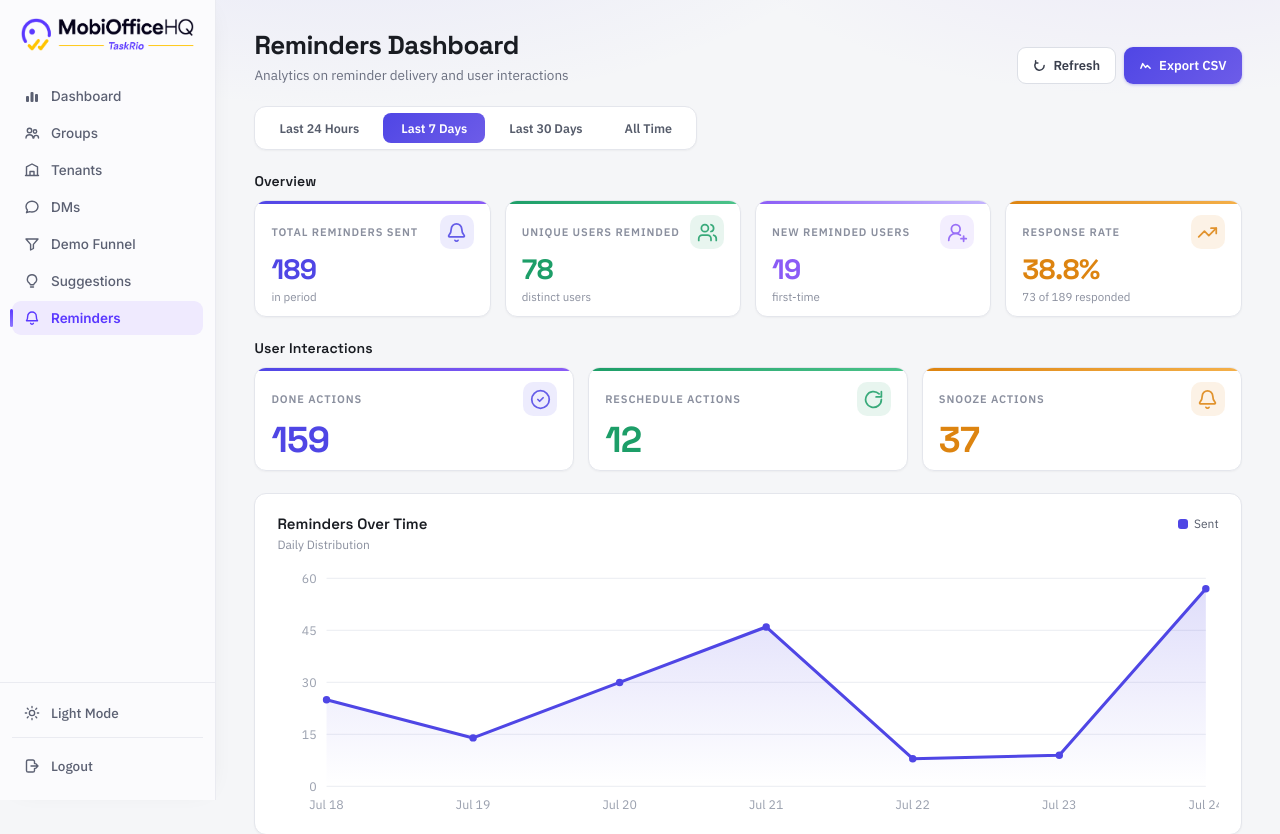
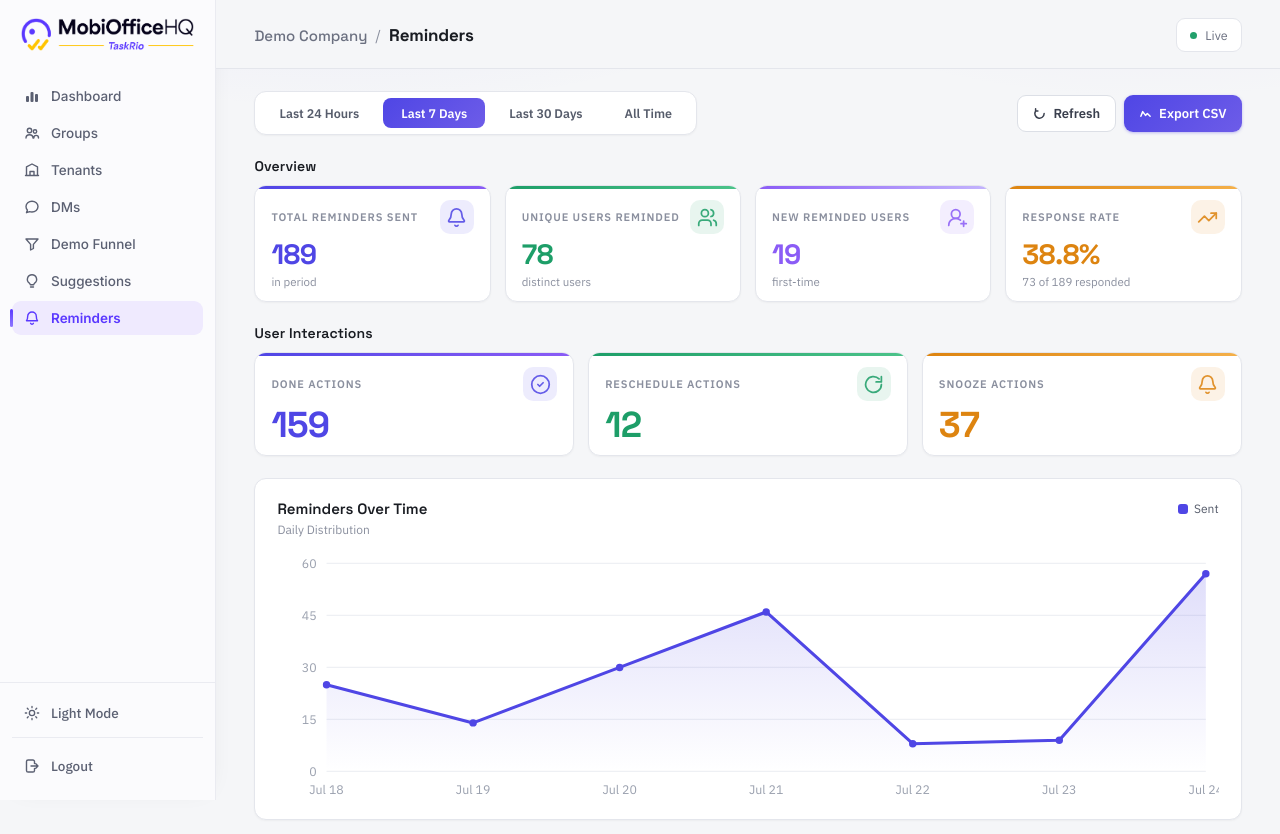
Before and after one commit to darshanMobi/TaskRio, a FastAPI app: page /admin/reminders in a window 1280 px wide. Shown: the top 834 px of the page. Run offline with FastAPI, Linux system fonts and the light colour scheme.

Commit message:
Refactor code structure for improved readability and maintainability

```diff
--- a/admin/static/admin.css
+++ b/admin/static/admin.css
@@ -118,9 +118,31 @@ a:hover { color: #4338ca; }
     var(--bg);
 }
 .page { padding: 28px clamp(20px, 3vw, 56px) 40px; display: flex; flex-direction: column; gap: 22px; }
-.page-header { display: flex; align-items: flex-end; justify-content: space-between; gap: 16px; flex-wrap: wrap; }
+
+/* Sticky breadcrumb header — pinned to the top of the viewport on every admin
+   page in place of the old plain title, so the "Company / Section" trail
+   stays visible while the page content scrolls underneath it. */
+.page-header {
+  display: flex; align-items: center; justify-content: space-between; gap: 16px; flex-wrap: wrap;
+  position: sticky; top: 0; z-index: 5;
+  margin: -28px calc(-1 * clamp(20px, 3vw, 56px)) 0;
+  padding: 18px clamp(20px, 3vw, 56px) 16px;
+  background: var(--bg);
+  border-bottom: 1px solid var(--border);
+}
 .page-header h1 { margin: 0; font-family: 'Space Grotesk', sans-serif; font-size: 26px; font-weight: 700; letter-spacing: -0.02em; }
 .page-header p { margin: 4px 0 0; font-size: 13.5px; color: var(--muted); }
+
+.breadcrumb { display: flex; align-items: baseline; gap: 8px; flex-wrap: wrap; }
+.breadcrumb-company { font-family: 'Space Grotesk', sans-serif; font-size: 15px; font-weight: 500; color: var(--muted); }
+.breadcrumb-sep { font-size: 15px; color: var(--faint); }
+.breadcrumb-current { font-family: 'Space Grotesk', sans-serif; font-size: 17px; font-weight: 700; letter-spacing: -0.01em; color: var(--ink); }
+.breadcrumb-link { color: var(--muted); font-weight: 500; }
+.breadcrumb-link:hover { color: var(--ink); }
+
+/* Page toolbar — action buttons moved out of the sticky header, sitting just
+   above the page content instead so they scroll away with it. */
+.page-toolbar { display: flex; justify-content: flex-end; }
 .live-pill { display: flex; align-items: center; gap: 8px; font-size: 12.5px; color: var(--muted); background: var(--card); border: 1px solid var(--border); border-radius: 9px; padding: 8px 13px; }
 .live-dot { width: 7px; height: 7px; border-radius: 50%; background: #22a06b; }
 
--- a/admin/static/group_detail.css
+++ b/admin/static/group_detail.css
@@ -1,10 +1,10 @@
 /* TaskRio Admin — Group Detail page specific styles */
 /* (base styles live in admin.css) */
 
-.back-link { display: inline-flex; align-items: center; gap: 5px; font-size: 12.5px; font-weight: 500; color: var(--muted); margin-bottom: 10px; }
+.back-link { display: inline-flex; align-items: center; gap: 5px; font-size: 12.5px; font-weight: 500; color: var(--muted); }
 .back-link:hover { color: var(--indigo); }
 
-.detail-meta { display: flex; align-items: center; gap: 10px; margin-top: 8px; flex-wrap: wrap; }
+.detail-toolbar { display: flex; align-items: center; justify-content: space-between; gap: 16px; flex-wrap: wrap; }
 
 .panel-body { padding: 18px; display: flex; flex-direction: column; gap: 4px; }
 
--- a/admin/static/reminders.css
+++ b/admin/static/reminders.css
@@ -5,6 +5,9 @@
 .three-col { grid-template-columns: repeat(auto-fit, minmax(200px, 1fr)); }
 .stat-sub { font-size: 11.5px; color: #8a8f9e; }
 
+/* Range tabs + page actions share one row */
+.toolbar-row { display: flex; align-items: center; justify-content: space-between; gap: 12px; flex-wrap: wrap; }
+
 /* Range tabs (used here as navigation links, not JS toggles) */
 .range-tabs { display: flex; gap: 6px; background: #fff; border: 1px solid #e4e6ec; border-radius: 12px; padding: 6px; width: fit-content; box-shadow: 0 1px 2px rgba(20,22,30,0.04); flex-wrap: wrap; }
 .range-btn { font-family: 'IBM Plex Sans', sans-serif; font-size: 12.5px; font-weight: 600; border: none; border-radius: 8px; padding: 7px 18px; cursor: pointer; background: transparent; color: #565c6b; transition: background .15s, color .15s; white-space: nowrap; text-decoration: none; display: inline-block; }
--- a/admin/templates/reminders.html
+++ b/admin/templates/reminders.html
@@ -91,10 +91,23 @@
 
       <header class="page-header">
         <div>
-          <h1>Reminders Dashboard</h1>
-          <p>Analytics on reminder delivery and user interactions</p>
+          <div class="breadcrumb">
+            <span class="breadcrumb-company">Demo Company</span>
+            <span class="breadcrumb-sep">/</span>
+            <span class="breadcrumb-current">Reminders</span>
           </div>
-        <div class="page-header-actions">
+        </div>
+        <div class="live-pill"><span class="live-dot"></span>Live</div>
+      </header>
+
+      <!-- Time range tabs (server-rendered period filter) + page actions, same row -->
+      <div class="toolbar-row">
+        <div class="range-tabs">
+          <a class="range-btn{{ ' active' if period == '1d' else '' }}" href="/admin/reminders?period=1d">Last 24 Hours</a>
+          <a class="range-btn{{ ' active' if period == '7d' else '' }}" href="/admin/reminders?period=7d">Last 7 Days</a>
+          <a class="range-btn{{ ' active' if period == '30d' else '' }}" href="/admin/reminders?period=30d">Last 30 Days</a>
+          <a class="range-btn{{ ' active' if period == 'all' else '' }}" href="/admin/reminders?period=all">All Time</a>
+        </div>
         <div class="btn-row">
           <button class="btn btn-secondary" onclick="window.location.reload()">
             <svg width="13" height="13" viewBox="0 0 14 14" fill="none"><path d="M12 7A5 5 0 112.8 4.3M2.8 4.3V1.8m0 2.5h2.5" stroke="currentColor" stroke-width="1.6" stroke-linecap="round" stroke-linejoin="round"/></svg>
@@ -105,15 +118,6 @@
             Export CSV
           </button>
         </div>
-        </div>
-      </header>
-
-      <!-- Time range tabs (server-rendered period filter) -->
-      <div class="range-tabs">
-        <a class="range-btn{{ ' active' if period == '1d' else '' }}" href="/admin/reminders?period=1d">Last 24 Hours</a>
-        <a class="range-btn{{ ' active' if period == '7d' else '' }}" href="/admin/reminders?period=7d">Last 7 Days</a>
-        <a class="range-btn{{ ' active' if period == '30d' else '' }}" href="/admin/reminders?period=30d">Last 30 Days</a>
-        <a class="range-btn{{ ' active' if period == 'all' else '' }}" href="/admin/reminders?period=all">All Time</a>
       </div>
 
       <!-- Overview KPIs -->
--- a/app.py
+++ b/app.py
@@ -26,6 +26,17 @@ app = FastAPI(title="TaskRio admin/tenant preview (stub)")
 
 templates = Jinja2Templates(directory="admin/templates")
 app.mount("/admin/static", StaticFiles(directory="admin/static"), name="admin_static")
+
+
+@app.middleware("http")
+async def no_cache_static(request: Request, call_next):
+    """Preview stub only: static CSS/JS is edited constantly during template
+    work, so tell browsers to always revalidate instead of serving a stale
+    cached copy after a change."""
+    response = await call_next(request)
+    if request.url.path.startswith("/admin/static"):
+        response.headers["Cache-Control"] = "no-store"
+    return response
 
 # The tenant portal preview always "logs in" as this one tenant.
 CURRENT_TENANT_ID = next(t["id"] for t in md.TENANTS.values() if t["name"] == "Acme Corp")
```
Also changed, not shown: admin/templates/analytics.html (+14 -10 lines), admin/templates/dashboard.html (+6 -5 lines), admin/templates/dm_detail.html (+16 -10 lines), admin/templates/dms.html (+10 -4 lines), admin/templates/group_detail.html (+12 -21 lines), admin/templates/groups.html (+10 -4 lines), admin/templates/suggestions.html (+9 -4 lines), admin/templates/tenant_detail.html (+16 -10 lines), admin/templates/tenants.html (+9 -4 lines), 1 other file. Lines whose indentation alone changed are shown as unchanged.
